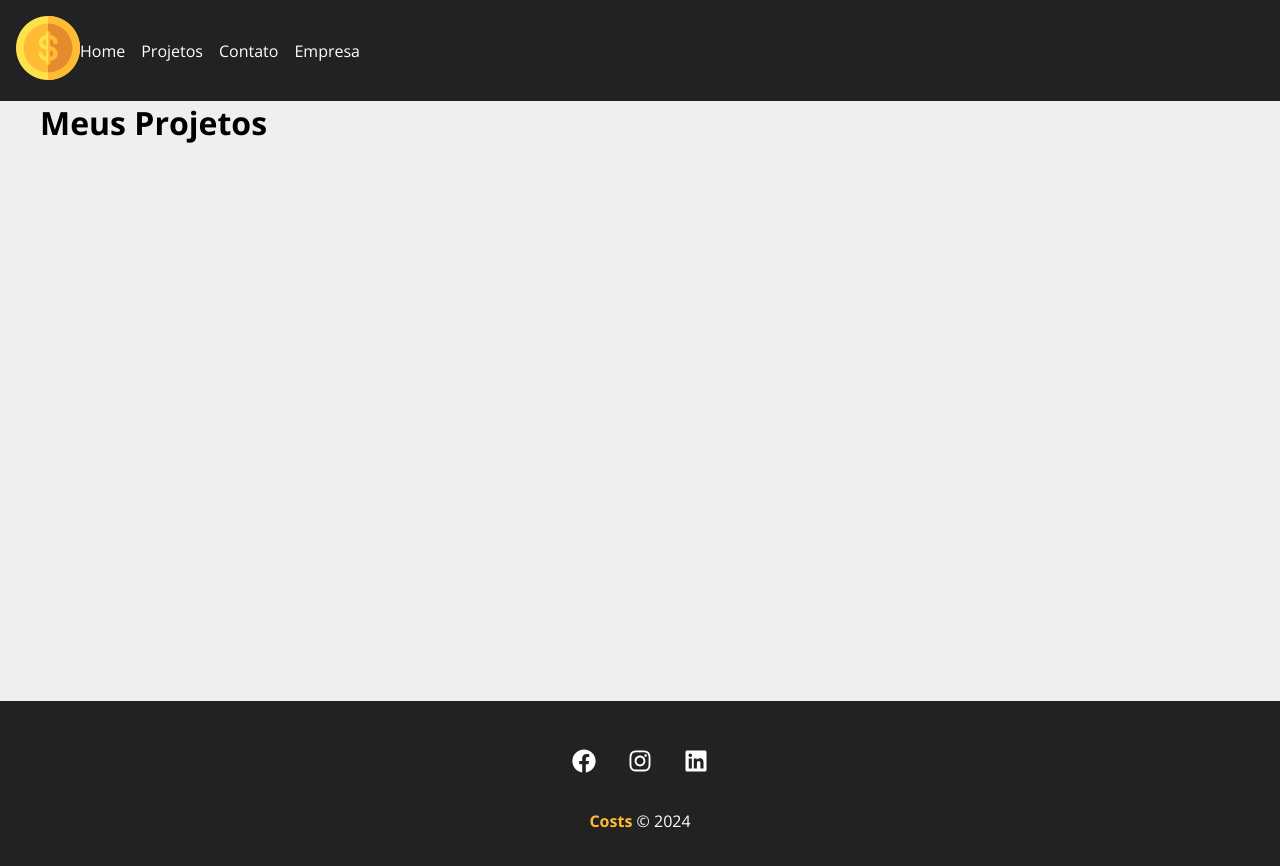
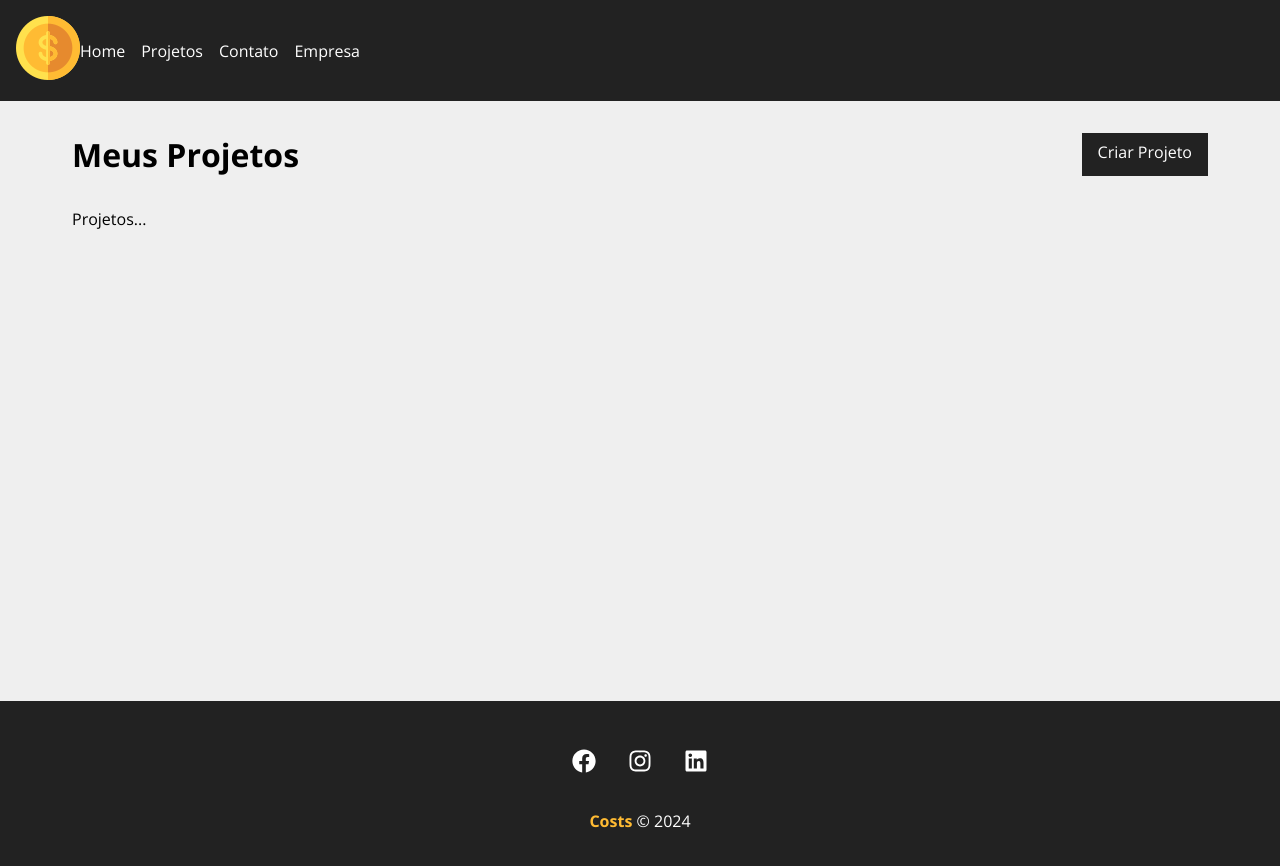
Before and after one commit to monamourdev/simplebudget, a React (Create React App) app in the folder budget/: page /projects in a window 1280 px wide. Shown: the top 866 px of the page. Built offline with nearby package versions, Linux system fonts and the light colour scheme; the HTML template or start-up script is replaced by a standard one.

Commit message:
feat: create dashboard projects

```diff
--- a/budget/src/components/pages/Projects.js
+++ b/budget/src/components/pages/Projects.js
@@ -1,5 +1,9 @@
 import Message from "../layout/Message";
 import {useLocation} from 'react-router-dom'
+
+import Container from '../layout/Container'
+import styles from "./Projects.module.css"
+import LinkButton from '../layout/LinkButton'
 
 function Projects(){
 
@@ -11,11 +15,17 @@
     }
 
     return(
-        <div>
-            <h1>Meus Projetos</h1>
+        <div className={styles.project_container}>
+            <div className={styles.title_container}>
+                <h1>Meus Projetos</h1>
+                <LinkButton to="/newproject" text="Criar Projeto" />
+
+            </div>
             {message &&
-            <Message msg={message} type="success"/>
-            }
+            <Message msg={message} type="success"/>}
+            <Container customClass="start">
+                <p>Projetos...</p>
+            </Container>
         </div>
     )
 }
--- /dev/null
+++ b/budget/src/components/pages/Projects.module.css
@@ -0,0 +1,11 @@
+.project_container{
+    padding: 2em;
+    width: 100%;
+
+}
+
+.title_container{
+    display: flex;
+    justify-content: space-between;
+    margin-bottom: 2em;
+}
```
